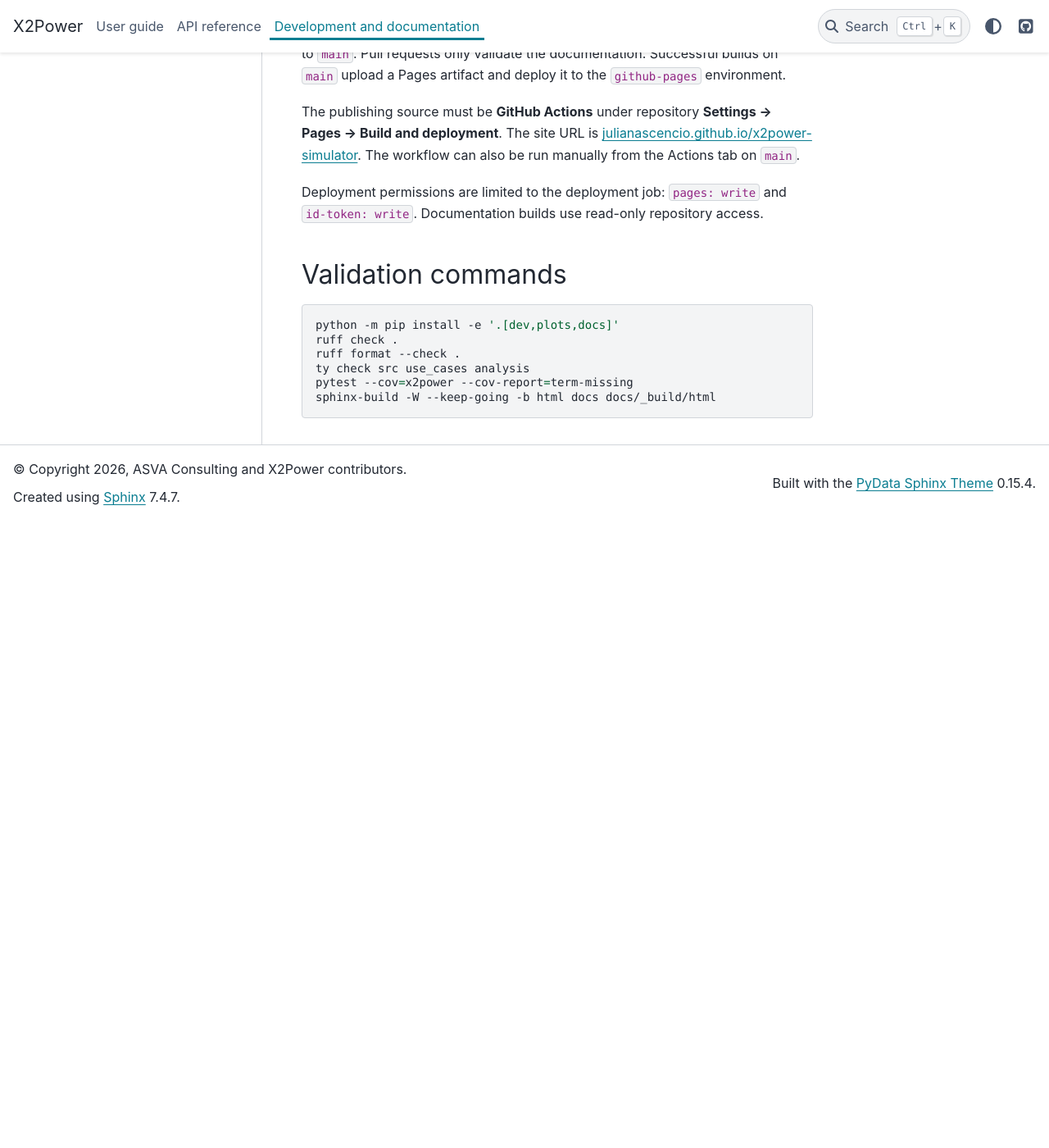
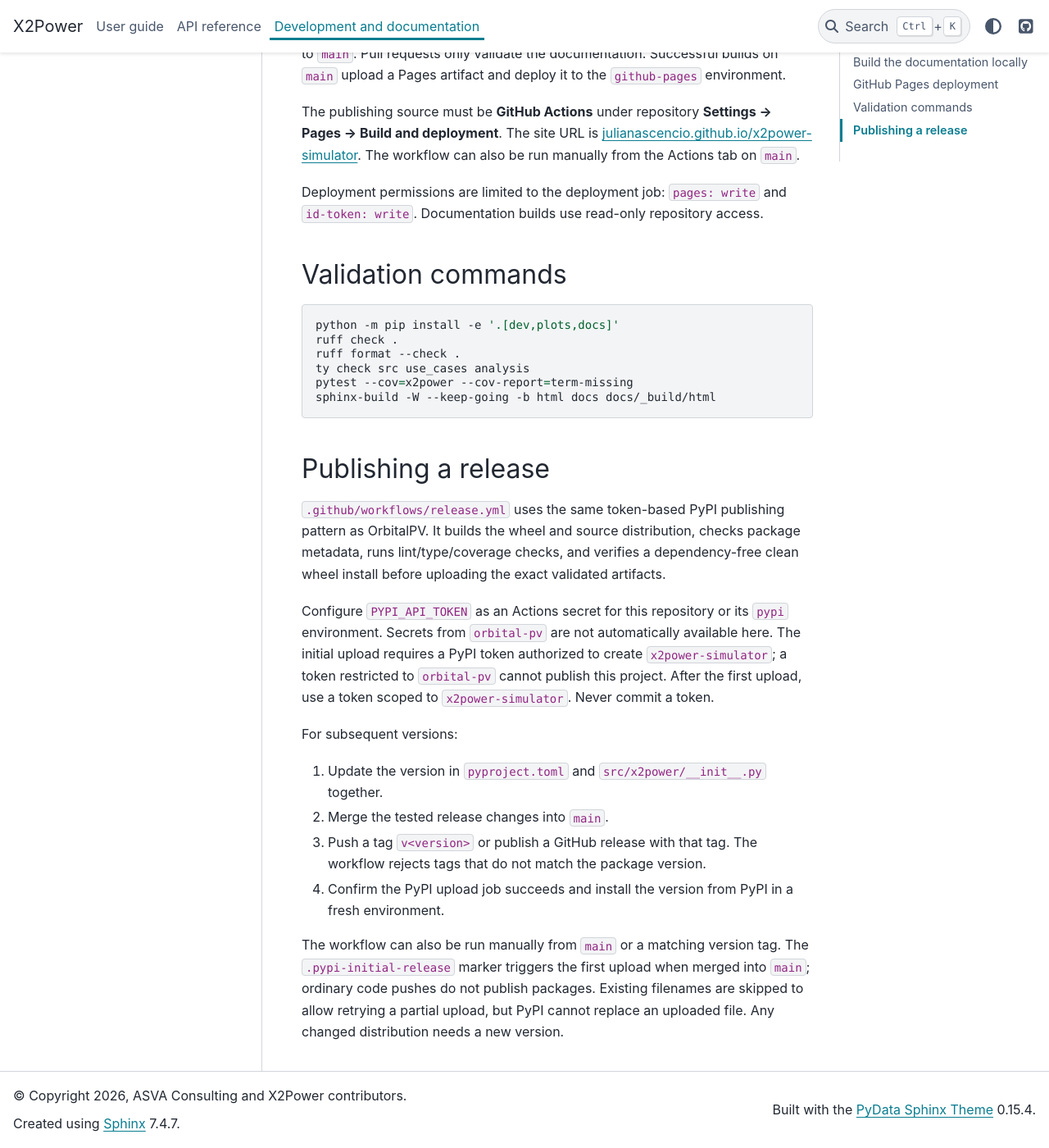
Before and after one commit to julianascencio/x2power-simulator, a Sphinx documentation site: the page built from docs/development.md, in a window 1280 px wide and 1400 px high, scrolled down 1335 px. Shown: the whole window at 82% size. Built offline with Sphinx 7.4.7 and the PyData theme 0.15.4, drawn with Linux system fonts in a browser that asks for light colours; pages that are not in the unit, such as notebooks, are missing from menus; before the commit the page ends 1971 px from its top, so only the background shows below that.

Commit message:
Prepare 0.1.0 PyPI release using the OrbitalPV publishing pattern

````diff
--- a/docs/development.md
+++ b/docs/development.md
@@ -56,3 +56,32 @@ ty check src use_cases analysis
 pytest --cov=x2power --cov-report=term-missing
 sphinx-build -W --keep-going -b html docs docs/_build/html
 ```
+
+
+## Publishing a release
+
+`.github/workflows/release.yml` uses the same token-based PyPI publishing pattern
+as OrbitalPV. It builds the wheel and source distribution, checks package metadata,
+runs lint/type/coverage checks, and verifies a dependency-free clean wheel install
+before uploading the exact validated artifacts.
+
+Configure `PYPI_API_TOKEN` as an Actions secret for this repository or its `pypi`
+environment. Secrets from `orbital-pv` are not automatically available here. The
+initial upload requires a PyPI token authorized to create `x2power-simulator`;
+a token restricted to `orbital-pv` cannot publish this project. After the first
+upload, use a token scoped to `x2power-simulator`. Never commit a token.
+
+For subsequent versions:
+
+1. Update the version in `pyproject.toml` and `src/x2power/__init__.py` together.
+2. Merge the tested release changes into `main`.
+3. Push a tag `v<version>` or publish a GitHub release with that tag. The workflow
+   rejects tags that do not match the package version.
+4. Confirm the PyPI upload job succeeds and install the version from PyPI in a
+   fresh environment.
+
+The workflow can also be run manually from `main` or a matching version tag.
+The `.pypi-initial-release` marker triggers the first upload when merged into
+`main`; ordinary code pushes do not publish packages. Existing filenames are
+skipped to allow retrying a partial upload, but PyPI cannot replace an uploaded
+file. Any changed distribution needs a new version.
````
Also changed, not shown: README.md (+28 -17 lines), 2 other files.
